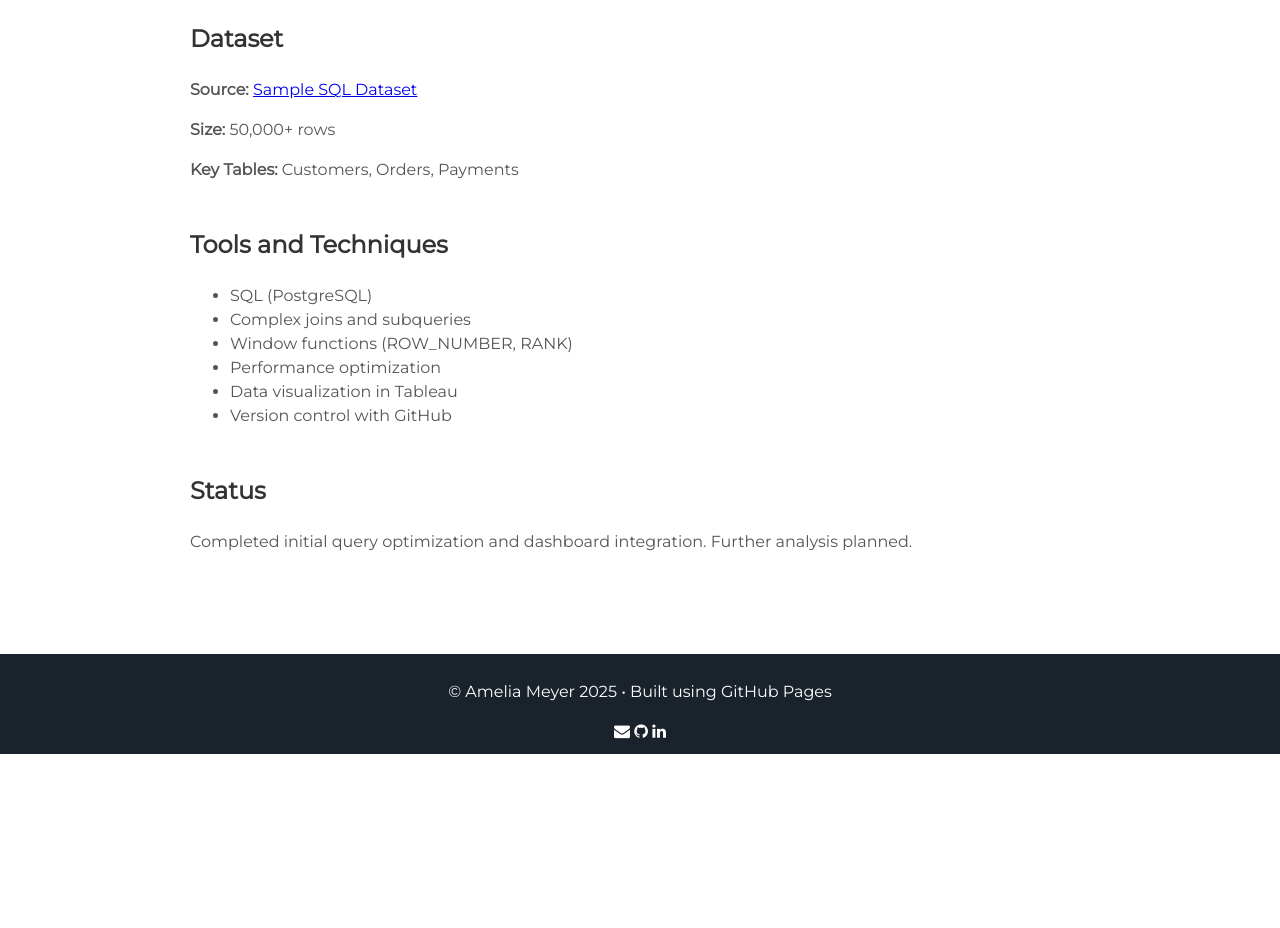
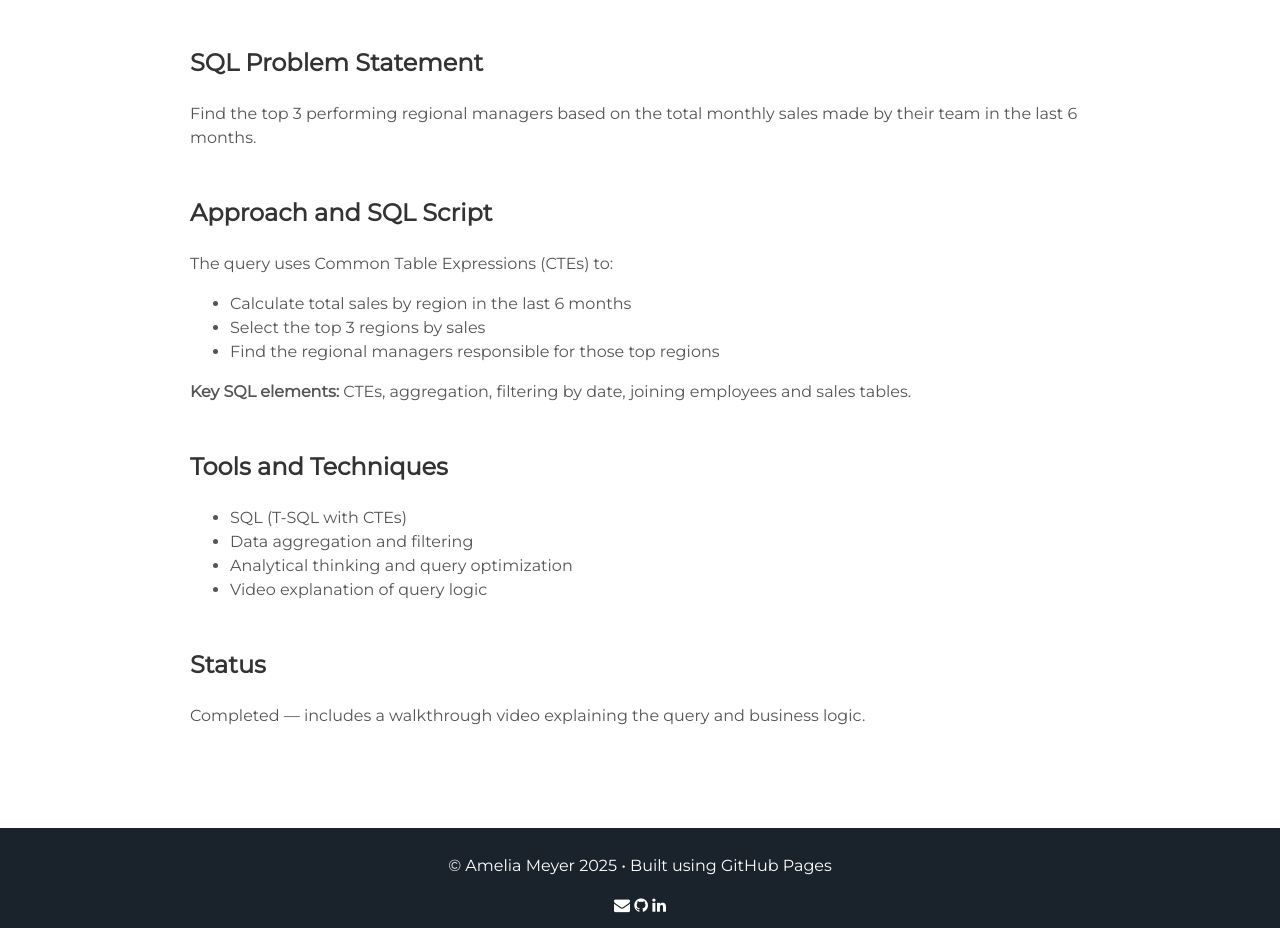
Before and after one commit to ameliameyer/home_, a Jekyll site: the page built from deep_dives/sql_problem_1.html, in a window 1280 px wide and 1400 px high, scrolled down 385 px. Shown: the part 472-1400 px from the top of the window. Built offline with Jekyll 4.4.1, drawn with Linux system fonts in a browser that asks for light colours; before the commit the page ends 1611 px from its top, so only the background shows below that; some of the changed text lies outside the part shown.

Commit message:
Update sql_problem_1.html

```diff
--- a/deep_dives/sql_problem_1.html
+++ b/deep_dives/sql_problem_1.html
@@ -1,7 +1,7 @@
 ---
 layout: project_page
-title: SQL Problem Deep Dive
-permalink: /sql_deep_dive/
+title: Top Regional Managers SQL Deep Dive
+permalink: /sql_regional_managers_deep_dive/
 ---
 
 <div class="project-buttons" style="display: flex; justify-content: space-between; margin-bottom: 20px;">
@@ -12,10 +12,8 @@ permalink: /sql_deep_dive/
 </div>
 
 <div class="user-details">
-  <h1>SQL Problem Deep Dive</h1>
-  <p>
-    This deep dive walks through a challenging SQL problem related to data aggregation and joins.
-  </p>
+  <h1>Top Regional Managers SQL Deep Dive</h1>
+  <p>This deep dive walks through a SQL query to identify the top 3 regional managers based on their teams' total sales in the last 6 months.</p>
 </div>
 
 <!-- Video Walkthrough -->
@@ -27,31 +25,37 @@ permalink: /sql_deep_dive/
   </div>
 </section>
 
-<!-- Dataset -->
+<!-- SQL Problem -->
 <section>
-  <h3>Dataset</h3>
-  <p><strong>Source:</strong> <a href="https://example.com/sql_dataset" target="_blank">Sample SQL Dataset</a></p>
-  <p><strong>Size:</strong> 50,000+ rows</p>
-  <p><strong>Key Tables:</strong> Customers, Orders, Payments</p>
+  <h3>SQL Problem Statement</h3>
+  <p>Find the top 3 performing regional managers based on the total monthly sales made by their team in the last 6 months.</p>
+</section>
+
+<!-- SQL Script Summary -->
+<section>
+  <h3>Approach and SQL Script</h3>
+  <p>The query uses Common Table Expressions (CTEs) to:</p>
+  <ul>
+    <li>Calculate total sales by region in the last 6 months</li>
+    <li>Select the top 3 regions by sales</li>
+    <li>Find the regional managers responsible for those top regions</li>
+  </ul>
+  <p><strong>Key SQL elements:</strong> CTEs, aggregation, filtering by date, joining employees and sales tables.</p>
 </section>
 
 <!-- Tools & Techniques -->
 <section>
   <h3>Tools and Techniques</h3>
   <ul>
-    <li>SQL (PostgreSQL)</li>
-    <li>Complex joins and subqueries</li>
-    <li>Window functions (ROW_NUMBER, RANK)</li>
-    <li>Performance optimization</li>
-    <li>Data visualization in Tableau</li>
-    <li>Version control with GitHub</li>
+    <li>SQL (T-SQL with CTEs)</li>
+    <li>Data aggregation and filtering</li>
+    <li>Analytical thinking and query optimization</li>
+    <li>Video explanation of query logic</li>
   </ul>
 </section>
 
-<!-- Project Status -->
+<!-- Status -->
 <section>
   <h3>Status</h3>
-  <p>
-    Completed initial query optimization and dashboard integration. Further analysis planned.
-  </p>
+  <p>Completed — includes a walkthrough video explaining the query and business logic.</p>
 </section>
```
